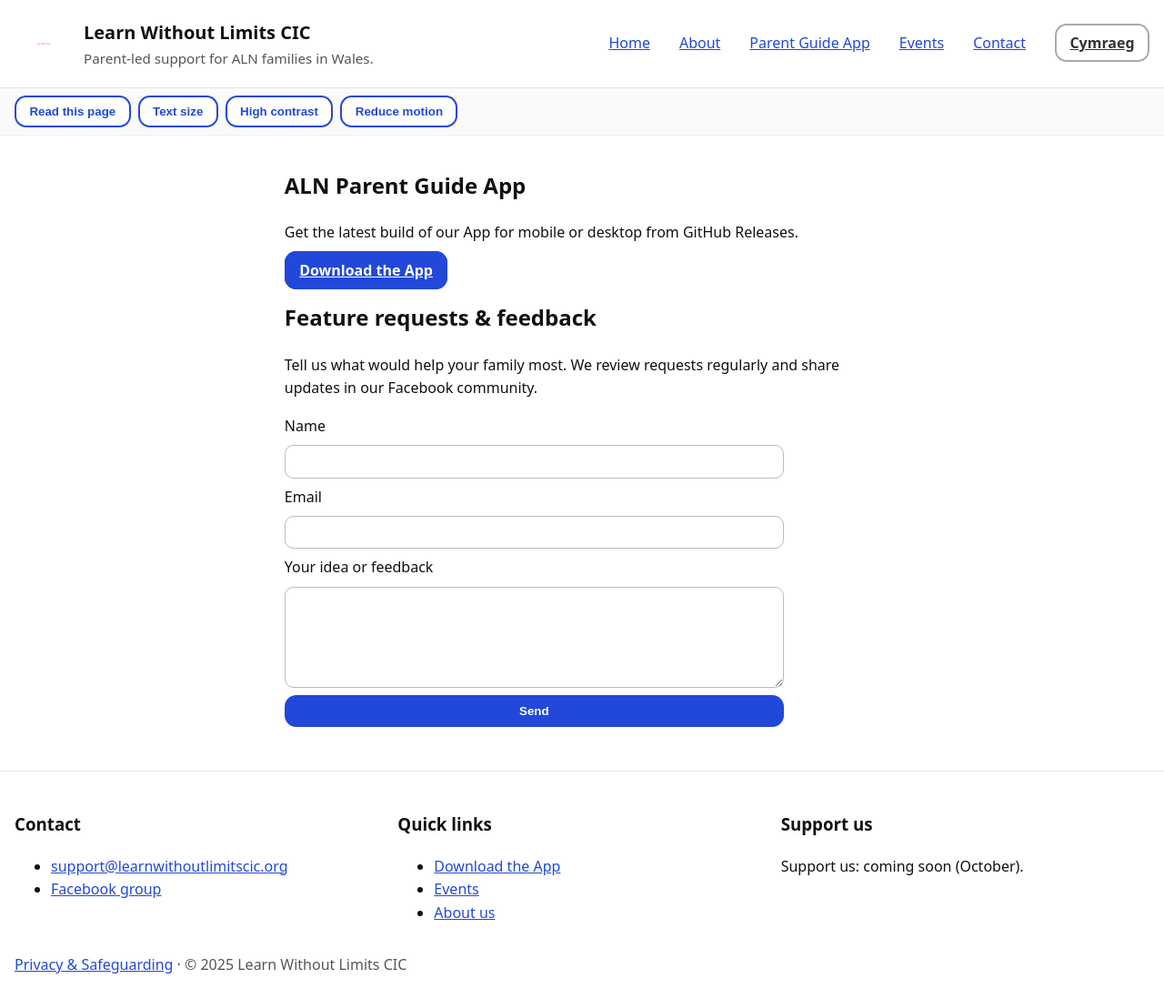
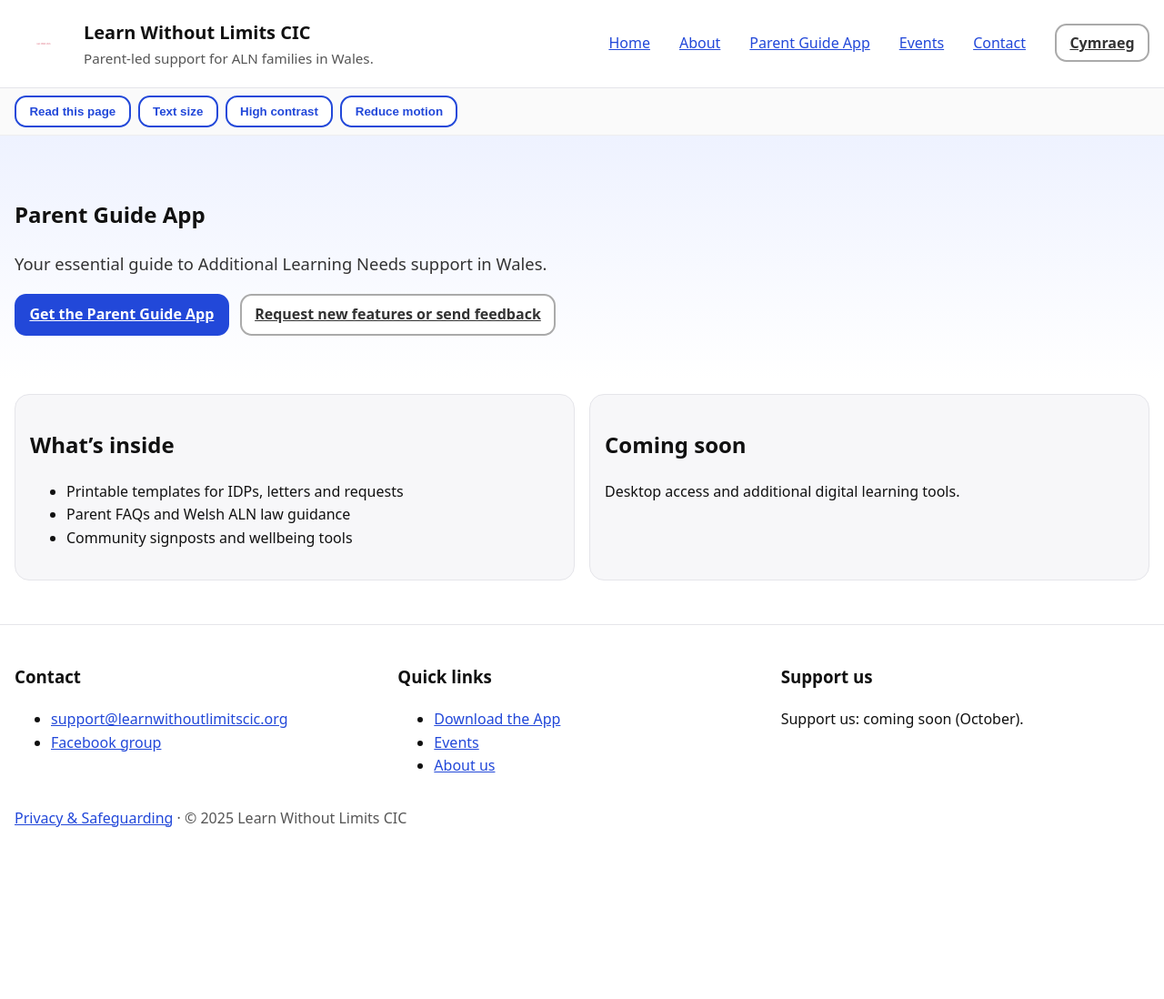
Before and after one commit to StephShobiye/learnwithoutlimitscic.github.io, a Jekyll site: the page app.en.html, which Jekyll copies as it is, in a window 1280 px wide and 1098 px high. Shown: the whole window at 91% size. Built offline with Jekyll 4.4.1, drawn with Linux system fonts in a browser that asks for light colours.

Commit message:
Update app.en.html

```diff
--- a/app.en.html
+++ b/app.en.html
@@ -42,22 +42,39 @@
   </div>
   <main id="main" tabindex="-1">
 
-<section class="content">
-  <h1>ALN Parent Guide App</h1>
-  <p>Get the latest build of our App for mobile or desktop from GitHub Releases.</p>
-  <p><a class="btn primary" href="/downloads/app-package.en.html">Download the App</a></p>
-  <h2>Feature requests &amp; feedback</h2>
-  <p>Tell us what would help your family most. We review requests regularly and share updates in our Facebook community.</p>
-  <form class="form" name="feature" method="post" data-netlify="true">
-    <label for="name">Name</label>
-    <input id="name" name="name" type="text" autocomplete="name">
-    <label for="email">Email</label>
-    <input id="email" name="email" type="email" autocomplete="email" required>
-    <label for="message">Your idea or feedback</label>
-    <textarea id="message" name="message" rows="6" required></textarea>
-    <button class="btn primary" type="submit">Send</button>
-  </form>
+<section class="hero">
+  <h1>Parent Guide App</h1>
+  <p class="lead">Your essential guide to Additional Learning Needs support in Wales.</p>
+
+  <div class="hero-actions">
+    <a class="btn primary"
+       href="https://github.com/StephShobiye/learnwithoutlimitscic_app/releases/latest"
+       target="_blank" rel="noopener">
+       Get the Parent Guide App
+    </a>
+    <a class="btn ghost"
+       href="mailto:support@learnwithoutlimitscic.org">
+       Request new features or send feedback
+    </a>
+  </div>
 </section>
+
+<section class="grid two">
+  <article class="card">
+    <h2>What’s inside</h2>
+    <ul>
+      <li>Printable templates for IDPs, letters and requests</li>
+      <li>Parent FAQs and Welsh ALN law guidance</li>
+      <li>Community signposts and wellbeing tools</li>
+    </ul>
+  </article>
+
+  <article class="card">
+    <h2>Coming soon</h2>
+    <p>Desktop access and additional digital learning tools.</p>
+  </article>
+</section>
+
 
   </main>
   <footer class="site-footer" role="contentinfo">
```
